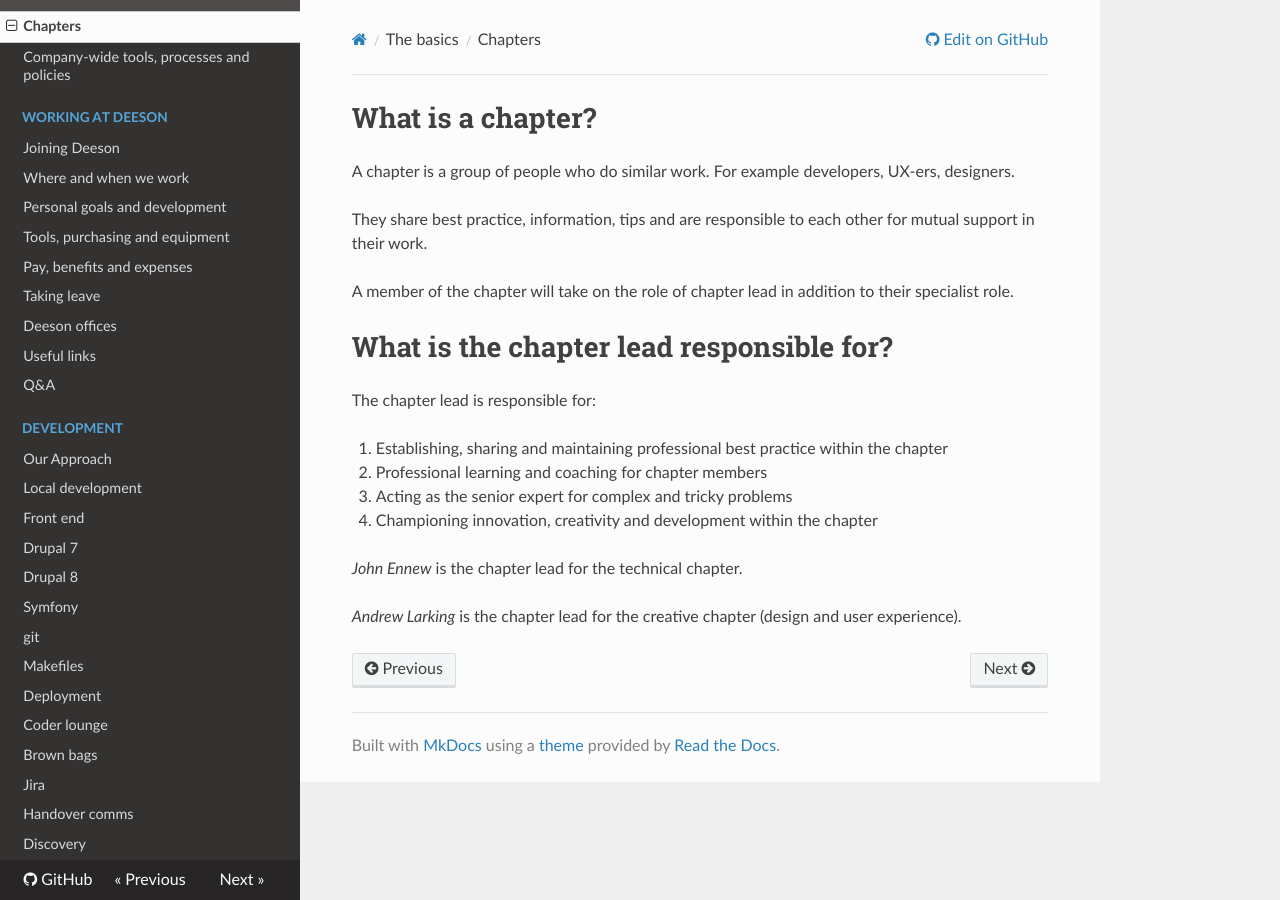
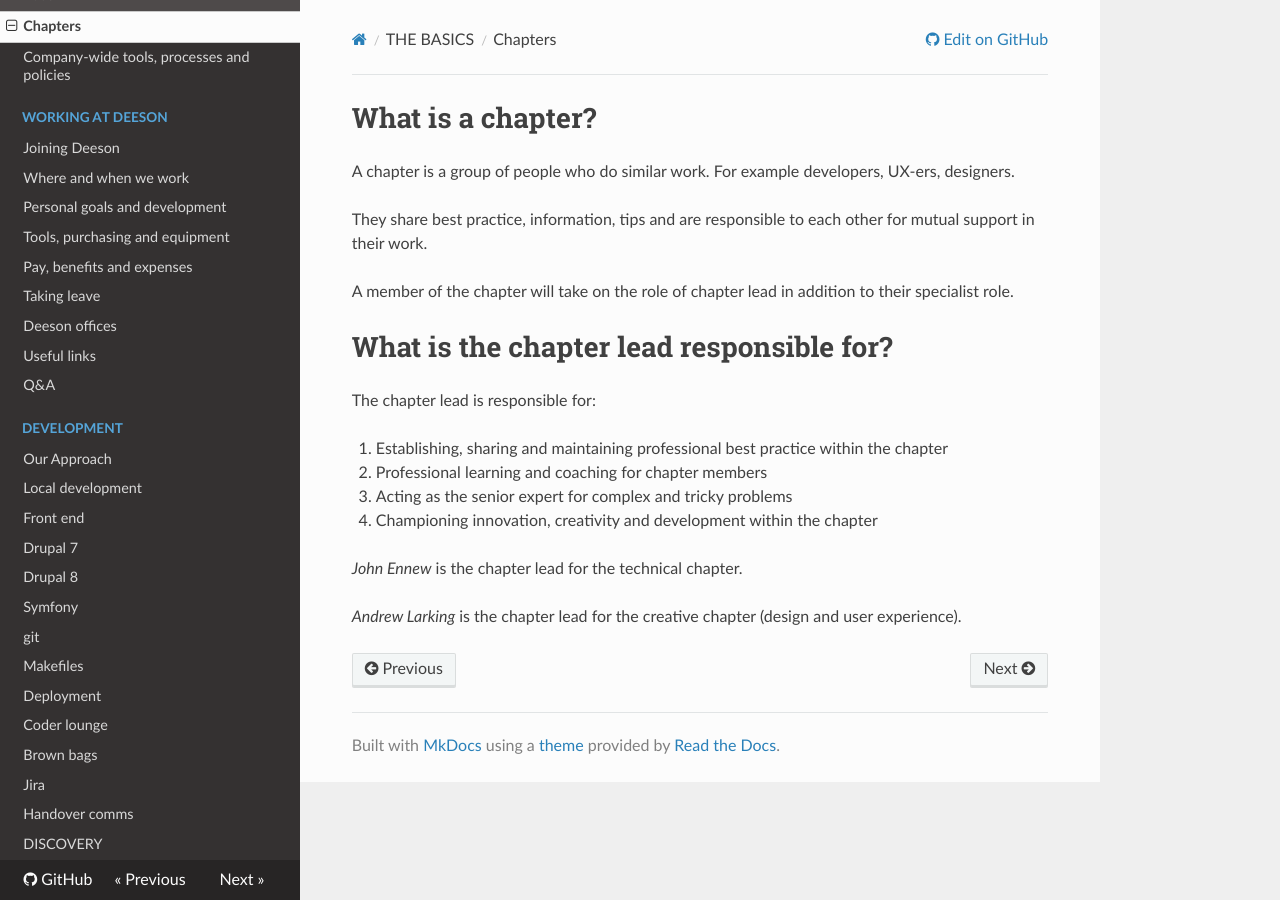
Before and after one commit to teamdeeson/codex, an MkDocs documentation site: the page built from docs/handbook/chapters.md, in a window 1280 px wide. Built offline with MkDocs 1.6.1, drawn with Linux system fonts in a browser that asks for light colours; nearby versions of some CDN libraries; old or Windows-style settings are respelled for this version of MkDocs.

Commit message:
Update mkdocs.yml

```diff
--- a/mkdocs.yml
+++ b/mkdocs.yml
@@ -4,7 +4,7 @@
 pages:
 - Home: index.md
 - About: about.md
-- The basics:
+- THE BASICS:
     - Principles and values: handbook/principles-and-values.md
     - Self-organisation: handbook/self-organisation.md
     - Accountabilities and teams: handbook/accountabilities-and-teams.md
@@ -12,7 +12,7 @@
     - Pods: handbook/pods.md
     - Chapters: handbook/chapters.md
     - Company-wide tools, processes and policies: handbook/tools-processes-policies.md
-- Working at Deeson:
+- WORKING AT DEESON:
     - Joining Deeson: working-at-deeson/joining-deeson.md
     - Where and when we work: working-at-deeson/where-and-when-we-work.md
     - Personal goals and development: working-at-deeson/personal-goals-and-development.md
@@ -22,7 +22,7 @@
     - Deeson offices: working-at-deeson/canterbury-office.md
     - Useful links: working-at-deeson/useful-links.md
     - Q&A: working-at-deeson/questions-and-answers.md
-- Development:
+- DEVELOPMENT:
     - Our Approach: development/approach.md
     - Local development: development/vdd.md
     - Front end: development/frontend.md
@@ -36,4 +36,4 @@
     - Brown bags: development/brown-bags.md
     - Jira: development/jira.md
     - Handover comms: development/handover.md
-- Discovery: discovery.md
+- DISCOVERY: discovery.md
```
